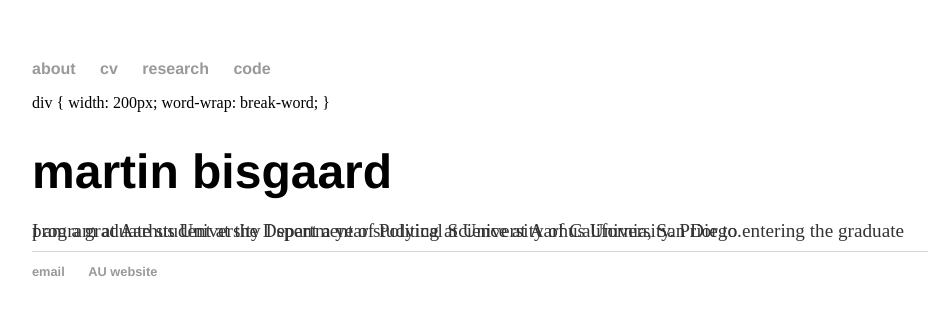
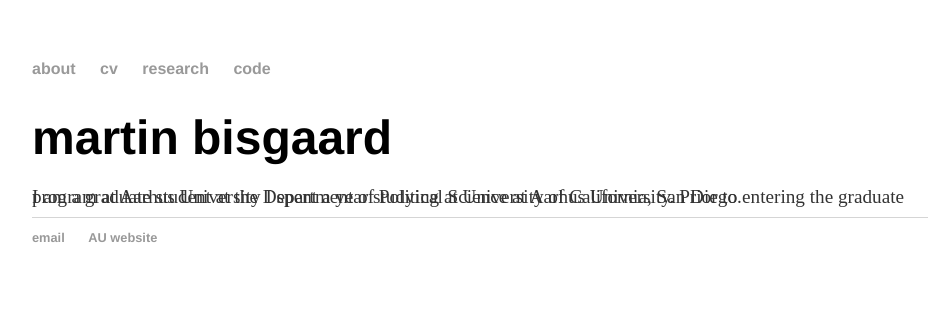
Before and after one commit to mbisgaard/mbisgaard.github.io, a Jekyll site: the page built from index.html, in a window 1280 px wide. Shown: the top 315 px of the page, without its empty margins (160-1095 px from the left). Built offline with Jekyll 4.4.1, drawn with Linux system fonts in a browser that asks for light colours.

Commit message:
Update index.html

```diff
--- a/index.html
+++ b/index.html
@@ -2,11 +2,6 @@
 layout: default
 title: Martin Bisgaard
 ---
-div {
-    width: 200px;
-    word-wrap: break-word;
-}
-
 <div class="blurb">
 	<h1>martin bisgaard</h1>
 	<p>I am a graduate student at the Department of Political Science at Aarhus University. Prior to entering the graduate program at Aarhus University I spent a year studying at University of California, San Diego. </p>
```
